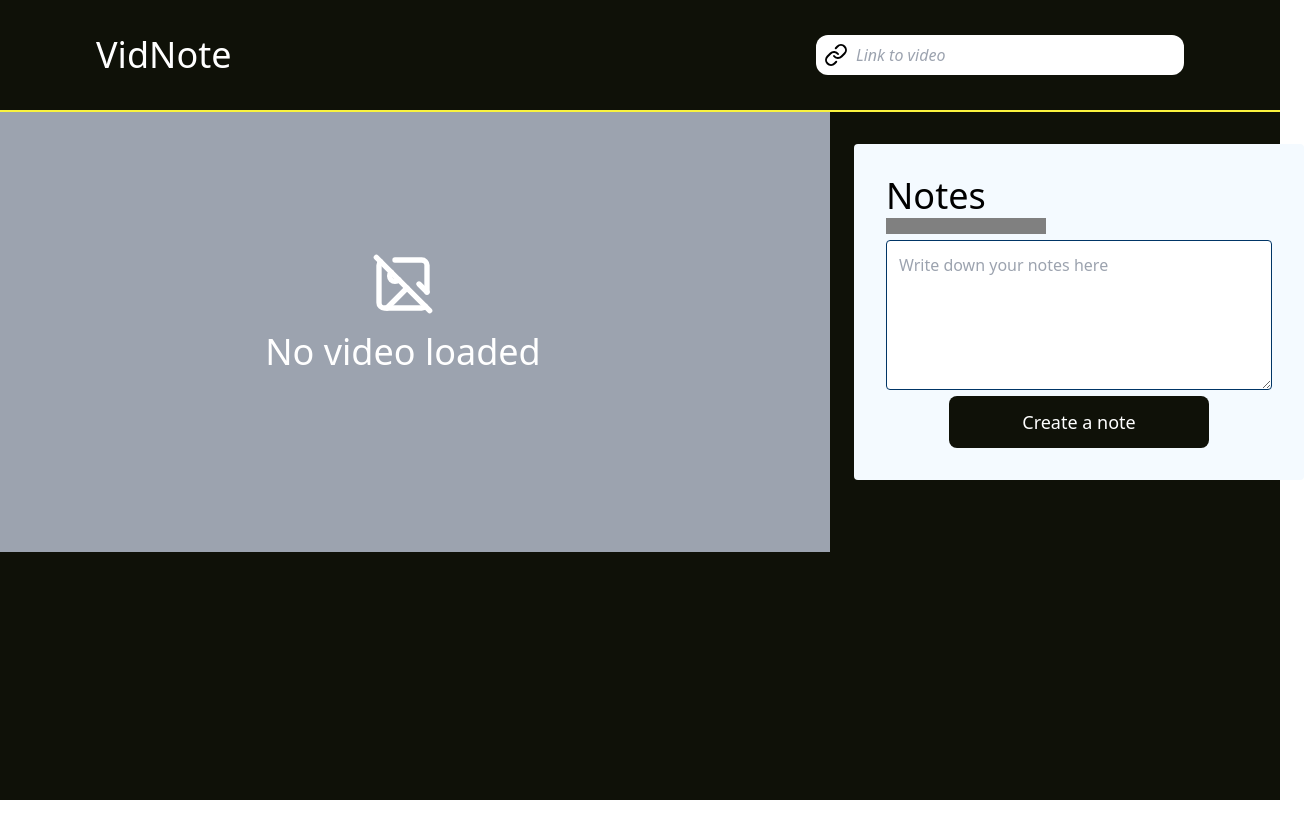
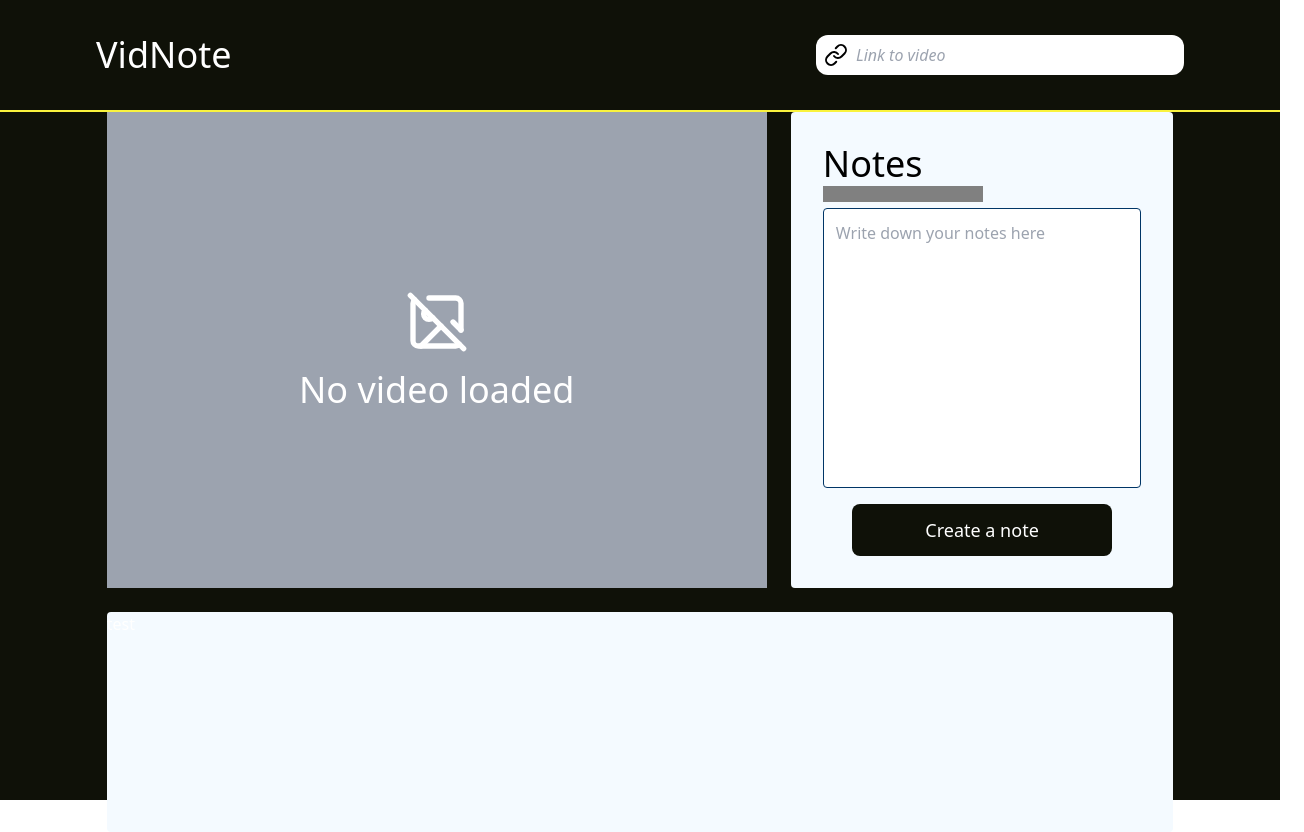
Before and after one commit to afeef97/set2023-vidnote, a React (Vite) app: page / in a window 1280 px wide. Shown: the whole page, 1304 px wide, since content can reach past the window. Before the commit the page ends 800 px from the top, so only its background shows below. Built offline with nearby package versions, Linux system fonts and the light colour scheme.

Commit message:
Added notes area and some sizing changes

```diff
--- a/src/components/notes/NotesInputPanel.jsx
+++ b/src/components/notes/NotesInputPanel.jsx
@@ -18,13 +18,13 @@ const NotesInputPanel = () => {
     return (
         <form
             onSubmit={handleSubmit(onSubmit)}
-            className="flex flex-col items-center justify-between w-[450px] h-full bg-secondaryBG rounded p-8 text-black">
+            className="flex flex-col items-center justify-between w-[450px] h-[476px] bg-secondaryBG rounded p-8 text-black">
             <div className="w-full">
                 <h2>Notes</h2>
                 <progress max={1} value={videoTime.played}></progress>
 
                 <textarea
-                    className="w-full rounded p-3 max-h-[290px] min-h-[150px] outline-none border border-secondaryAccent"
+                    className="w-full rounded p-3 min-h-[280px] max-h-[280px] resize-none outline-none border border-secondaryAccent"
                     placeholder="Write down your notes here"
                     {...register("notes")}
                 />
--- /dev/null
+++ b/src/components/notes/NotesPanel.jsx
@@ -0,0 +1,11 @@
+import React from "react";
+
+const NotesPanel = () => {
+    return (
+        <div className="bg-secondaryBG w-full h-full rounded">
+            <div>test</div>
+        </div>
+    );
+};
+
+export default NotesPanel;
--- a/src/components/video/VideoPlayer.jsx
+++ b/src/components/video/VideoPlayer.jsx
@@ -18,14 +18,14 @@ const VideoPlayer = () => {
     };
 
     return (
-        <div className="">
-            <div className="w-[854px] h-[480px]">
+        <div className="relative basis-3/4 w-full h-full">
             {ReactPlayer.canPlay(videoUrl) ? (
                 <ReactPlayer
                     url={videoUrl}
                     controls={true}
                     width={"100%"}
                     height={"100%"}
+                    style={{ position: "absolute", left: 0, top: 0 }}
                     volume={0.3}
                     onProgress={(time) => {
                         handleVideoProgress(time);
@@ -35,7 +35,6 @@ const VideoPlayer = () => {
                 <VideoUnvailable />
             )}
         </div>
-        </div>
     );
 };
 
--- a/src/pages/Home.jsx
+++ b/src/pages/Home.jsx
@@ -2,16 +2,20 @@ import React from "react";
 import Header from "../components/Header";
 import VideoPlayer from "../components/video/VideoPlayer";
 import NotesInputPanel from "../components/notes/NotesInputPanel";
+import NotesPanel from "../components/notes/NotesPanel";
 
 const Home = () => {
     return (
         <div className={`w-screen h-screen bg-mainBG`}>
             <Header />
             <div className="h-28"></div>
-            <div className="h-1/2 w-screen flex justify-center items-center">
-                <div className="flex justify-center items-center gap-6">
+            <div className="h-[90%] w-full flex flex-col gap-6 justify-center items-center">
+                <div className="w-5/6 max-w-[1328px] flex justify-center items-center gap-6">
                     <VideoPlayer />
                     <NotesInputPanel />
+                </div>
+                <div className="w-5/6 max-w-[1328px] basis-1/2">
+                    <NotesPanel />
                 </div>
             </div>
         </div>
```
Lines whose indentation alone changed are shown as unchanged.
